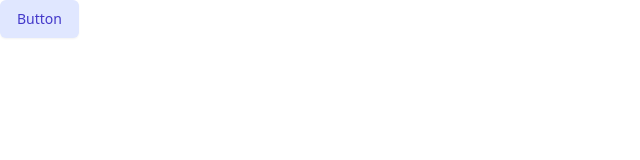
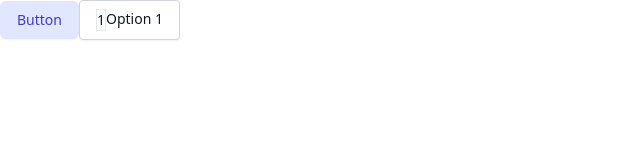
Before and after one commit to 052hide/vue3-components-headlessui, a Vue app: page / in a window 1280 px wide. Shown: the top 160 px of the page, without its empty margins (0-640 px from the left). Built offline with nearby package versions, Linux system fonts and the light colour scheme.

Commit message:
create select listbox

```diff
--- a/package.json
+++ b/package.json
@@ -9,6 +9,7 @@
     "format": "prettier .  --write"
   },
   "dependencies": {
+    "@headlessui/vue": "^1.4.0",
     "vue": "^3.0.5"
   },
   "devDependencies": {
--- a/src/App.vue
+++ b/src/App.vue
@@ -1,25 +1,50 @@
 <template>
   <div>
     <BaseButton theme="secondary" @clicked="handleClicked">Button</BaseButton>
+    <BaseSelectListbox
+      :value="selectedValue"
+      :items="items"
+      @input="handleInput"
+    >
+      <template #[`option-1`]><p class="border">1</p></template>
+      <template #[`option-3`]><p class="border">3</p></template>
+    </BaseSelectListbox>
   </div>
 </template>
 
 <script lang="ts">
-import { defineComponent } from 'vue'
+import { defineComponent, ref } from 'vue'
 import BaseButton from '~/components/base/BaseButton/index.vue'
+import BaseSelectListbox from '~/components/base/BaseSelectListbox/index.vue'
 
 export default defineComponent({
   name: 'App',
   components: {
     BaseButton,
+    BaseSelectListbox,
   },
   setup() {
     const handleClicked = () => {
       console.log('clicked')
     }
 
+    const items = [
+      { key: '0', value: null, label: '' },
+      { key: '1', value: 1, label: 'Option 1' },
+      { key: '2', value: 'A', label: 'Option 2' },
+      { key: '3', value: 'BBBb', label: 'Option 3' },
+    ]
+    const selectedValue = ref<number | string | null>(1)
+
+    const handleInput = (value: number | string | null) => {
+      selectedValue.value = value
+    }
+
     return {
       handleClicked,
+      selectedValue,
+      items,
+      handleInput,
     }
   },
 })
--- /dev/null
+++ b/src/components/base/BaseSelectListbox/index.vue
@@ -0,0 +1,82 @@
+<template>
+  <HeadlessSelectListbox
+    :value="value"
+    :items="
+      items.map((item) => ({
+        ...item,
+        classNames: {
+          base: 'w-full block py-2 px-4 text-sm text-left transition-colors duration-150',
+          selected: 'text-blue-800',
+          active: 'bg-blue-100',
+          disabled: 'bg-gray-100 opacity-50',
+        },
+      }))
+    "
+    :class-names="{
+      base: block ? 'flex flex-row justify-center items-center w-full' : '',
+    }"
+    :button="{
+      classNames: {
+        base: 'w-full inline-flex justify-center py-2 px-4 rounded border border-gray-300 shadow-sm bg-white text-sm font-medium text-gray-900 transition-colors duration-150 hover:bg-gray-50 focus:outline-none focus:bg-gray-100',
+      },
+    }"
+    :items-wrapper-transition="{
+      classNames: {
+        'enter-active-class': 'transition ease-out duration-100',
+        'enter-from-class': 'transform opacity-0 scale-95',
+        'enter-to-class': 'transform opacity-100 scale-100',
+        'leave-active-class': 'transition ease-in duration-75',
+        'leave-from-class': 'transform opacity-100 scale-100',
+        'leave-to-class': 'transform opacity-0 scale-95',
+      },
+    }"
+    :items-wrapper="{
+      classNames: {
+        base: 'absolute z-dropdownOption left-0 mt-2 min-w-[14rem] max-w-full rounded-md overflow-hidden shadow-lg bg-white focus:outline-none',
+      },
+    }"
+    @input="handleInput"
+  >
+    <template v-for="(_, slot) of $slots" #[slot]="scope"
+      ><slot :name="slot" v-bind="scope"
+    /></template>
+  </HeadlessSelectListbox>
+</template>
+
+<script lang="ts">
+import { defineComponent, PropType } from 'vue'
+import HeadlessSelectListbox from '~/components/headless/HeadlessSelectListbox/index.vue'
+import { Props } from './type'
+
+export default defineComponent({
+  name: 'BaseSelectListbox',
+  components: {
+    HeadlessSelectListbox,
+  },
+  props: {
+    value: {
+      type: [String, Number, null] as PropType<Props['value']>,
+      required: true,
+      default: null,
+    },
+    items: {
+      type: Array as PropType<Props['items']>,
+      default: () => [],
+    },
+    block: {
+      type: Boolean as PropType<Props['block']>,
+      default: false,
+    },
+  },
+  emits: ['input'],
+  setup(_, context) {
+    const handleInput = (value: Props['value']) => {
+      context.emit('input', value)
+    }
+
+    return {
+      handleInput,
+    }
+  },
+})
+</script>
--- /dev/null
+++ b/src/components/base/BaseSelectListbox/type.ts
@@ -0,0 +1,6 @@
+import type { OmitClassNames } from '~/types/common'
+import type { Props as HeadlessSelectListboxProps } from '~/components/headless/HeadlessSelectListbox/type'
+
+export type Props = OmitClassNames<HeadlessSelectListboxProps> & {
+  block: boolean
+}
--- /dev/null
+++ b/src/components/headless/HeadlessSelectListbox/SelectOption/index.vue
@@ -0,0 +1,53 @@
+<template>
+  <ListboxOption
+    v-slot="{ selected, active }"
+    :value="value"
+    :disabled="disabled"
+  >
+    <div
+      :class="[
+        classNames?.base || '',
+        selected && value !== null ? classNames?.selected || '' : '',
+        active ? classNames?.active || '' : '',
+        disabled ? classNames?.disabled || '' : '',
+      ]"
+    >
+      <slot />{{ label }}
+    </div>
+  </ListboxOption>
+</template>
+
+<script lang="ts">
+import { defineComponent, PropType } from 'vue'
+import { ListboxOption } from '@headlessui/vue'
+import { Props } from './type'
+
+export default defineComponent({
+  name: 'HeadlessSelectListboxSelectOption',
+  components: {
+    ListboxOption,
+  },
+  props: {
+    value: {
+      type: [String, Number] as PropType<Props['value']>,
+      required: false,
+      default: null,
+    },
+    label: {
+      type: String,
+      required: true,
+      default: '',
+    },
+    disabled: {
+      type: Boolean,
+      required: true,
+      default: false,
+    },
+    classNames: {
+      type: Object as PropType<Props['classNames']>,
+      required: false,
+      default: undefined,
+    },
+  },
+})
+</script>
--- /dev/null
+++ b/src/components/headless/HeadlessSelectListbox/SelectOption/type.ts
@@ -0,0 +1,11 @@
+export type Props<T extends number | string | null = number | string | null> = {
+  value: T | null
+  label: string
+  disabled: boolean
+  classNames?: {
+    base?: string
+    selected?: string
+    active?: string
+    disabled?: string
+  }
+}
--- /dev/null
+++ b/src/components/headless/HeadlessSelectListbox/index.vue
@@ -0,0 +1,121 @@
+<template>
+  <Listbox
+    v-model="selectedValue"
+    as="div"
+    :class="classNames?.base || 'relative inline-block'"
+  >
+    <ListboxButton :class="button?.classNames?.base || 'text-left'">
+      <slot :name="`option-${selectedKey}`" />{{ selectedLabel }}
+    </ListboxButton>
+    <transition
+      :enter-active-class="
+        itemsWrapperTransition?.classNames?.['enter-active-class']
+      "
+      :enter-from-class="
+        itemsWrapperTransition?.classNames?.['enter-from-class']
+      "
+      :enter-to-class="itemsWrapperTransition?.classNames?.['enter-to-class']"
+      :leave-active-class="
+        itemsWrapperTransition?.classNames?.['leave-active-class']
+      "
+      :leave-from-class="
+        itemsWrapperTransition?.classNames?.['leave-from-class']
+      "
+      :leave-to-class="itemsWrapperTransition?.classNames?.['leave-to-class']"
+    >
+      <ListboxOptions
+        :class="
+          itemsWrapper?.classNames?.base ||
+          'absolute z-dropdown-option left-0  mt-2 min-w-[10rem] bg-white focus:outline-none'
+        "
+      >
+        <SelectOption
+          v-for="item in items"
+          :key="item.key"
+          :value="item.value"
+          :label="item.label"
+          :disabled="item.disabled"
+          :class-names="item.classNames"
+        >
+          <slot :name="`option-${item.key}`" />
+        </SelectOption>
+      </ListboxOptions>
+    </transition>
+  </Listbox>
+</template>
+
+<script lang="ts">
+import { defineComponent, PropType, computed } from 'vue'
+import { Listbox, ListboxButton, ListboxOptions } from '@headlessui/vue'
+import { Props } from './type'
+import SelectOption from './SelectOption/index.vue'
+
+export default defineComponent({
+  name: 'HeadlessSelectListbox',
+  components: {
+    Listbox,
+    ListboxButton,
+    ListboxOptions,
+    SelectOption,
+  },
+  props: {
+    value: {
+      type: [String, Number, null] as PropType<Props['value']>,
+      required: true,
+      default: null,
+    },
+    items: {
+      type: Array as PropType<Props['items']>,
+      required: true,
+      default: () => [],
+    },
+    classNames: {
+      type: Object as PropType<Props['classNames']>,
+      required: false,
+      default: undefined,
+    },
+    button: {
+      type: Object as PropType<Props['button']>,
+      required: false,
+      default: undefined,
+    },
+    itemsWrapperTransition: {
+      type: Object as PropType<Props['itemsWrapperTransition']>,
+      required: false,
+      default: undefined,
+    },
+    itemsWrapper: {
+      type: Object as PropType<Props['itemsWrapper']>,
+      required: false,
+      default: undefined,
+    },
+  },
+  emits: ['input'],
+  setup(props, context) {
+    const selectedValue = computed({
+      get: () => props.value,
+      set: (value: Props['value']) => {
+        context.emit('input', value)
+      },
+    })
+
+    const selectedKey = computed(() => {
+      return props.value
+        ? props.items.find((item) => item.value === props.value)?.key || ''
+        : ''
+    })
+
+    const selectedLabel = computed(() => {
+      return props.value
+        ? props.items.find((item) => item.value === props.value)?.label || ''
+        : ''
+    })
+
+    return {
+      selectedValue,
+      selectedKey,
+      selectedLabel,
+    }
+  },
+})
+</script>
--- /dev/null
+++ b/src/components/headless/HeadlessSelectListbox/type.ts
@@ -0,0 +1,28 @@
+import type { TransitionClassNames } from '~/types/transition'
+import type { Props as SelectOptionProps } from './SelectOption/type'
+
+export type Item<T extends number | string | null = number | string | null> =
+  SelectOptionProps<T> & {
+    key: string
+  }
+
+export type Props<T extends number | string | null = number | string | null> = {
+  value: T | null
+  classNames?: {
+    base?: string
+  }
+  button?: {
+    classNames?: {
+      base?: string
+    }
+  }
+  itemsWrapperTransition?: {
+    classNames?: TransitionClassNames
+  }
+  itemsWrapper?: {
+    classNames?: {
+      base?: string
+    }
+  }
+  items: Item[]
+}
--- /dev/null
+++ b/src/types/transition.ts
@@ -0,0 +1,8 @@
+export type TransitionClassNames = {
+  'enter-active-class'?: string
+  'enter-from-class'?: string
+  'enter-to-class'?: string
+  'leave-active-class'?: string
+  'leave-from-class'?: string
+  'leave-to-class'?: string
+}
```
Also changed, not shown: 1 other file (tests, documents, lock files or other folders).
